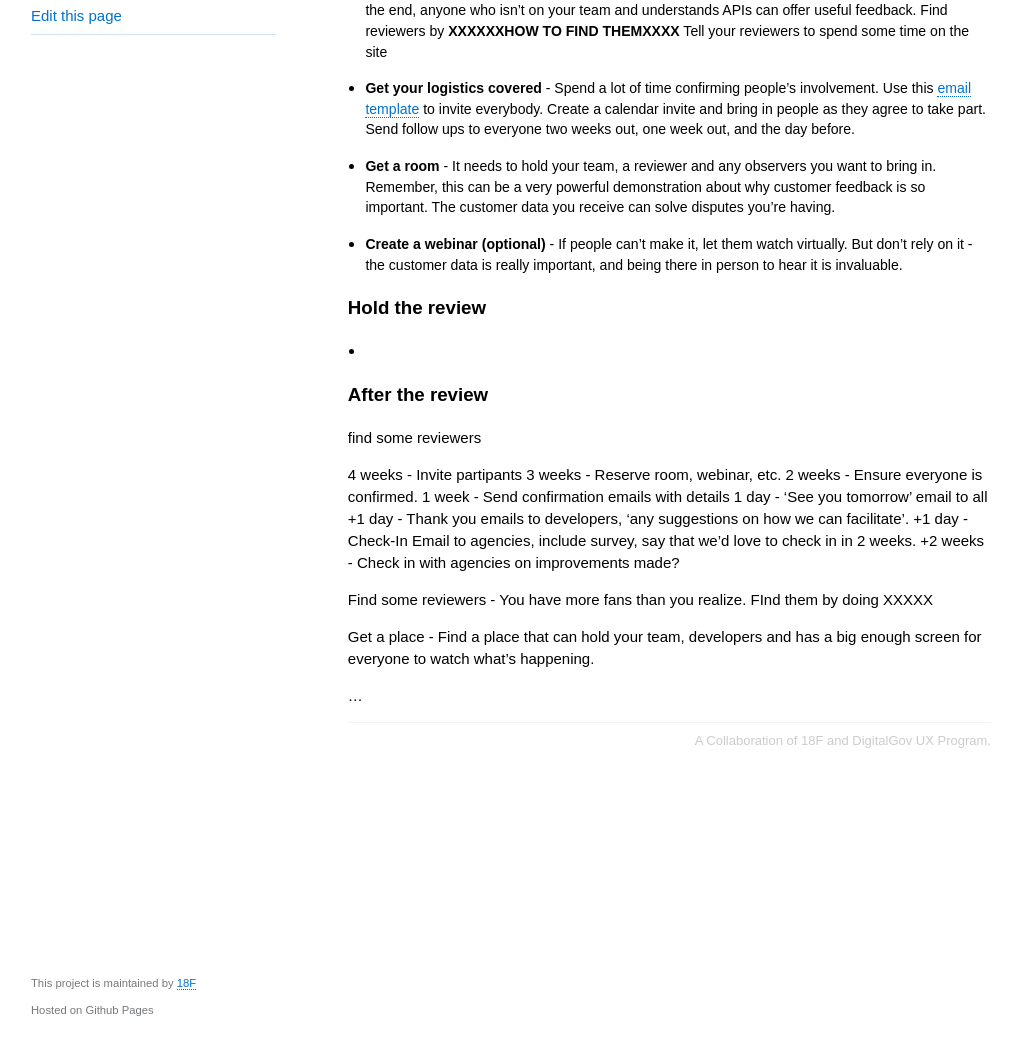
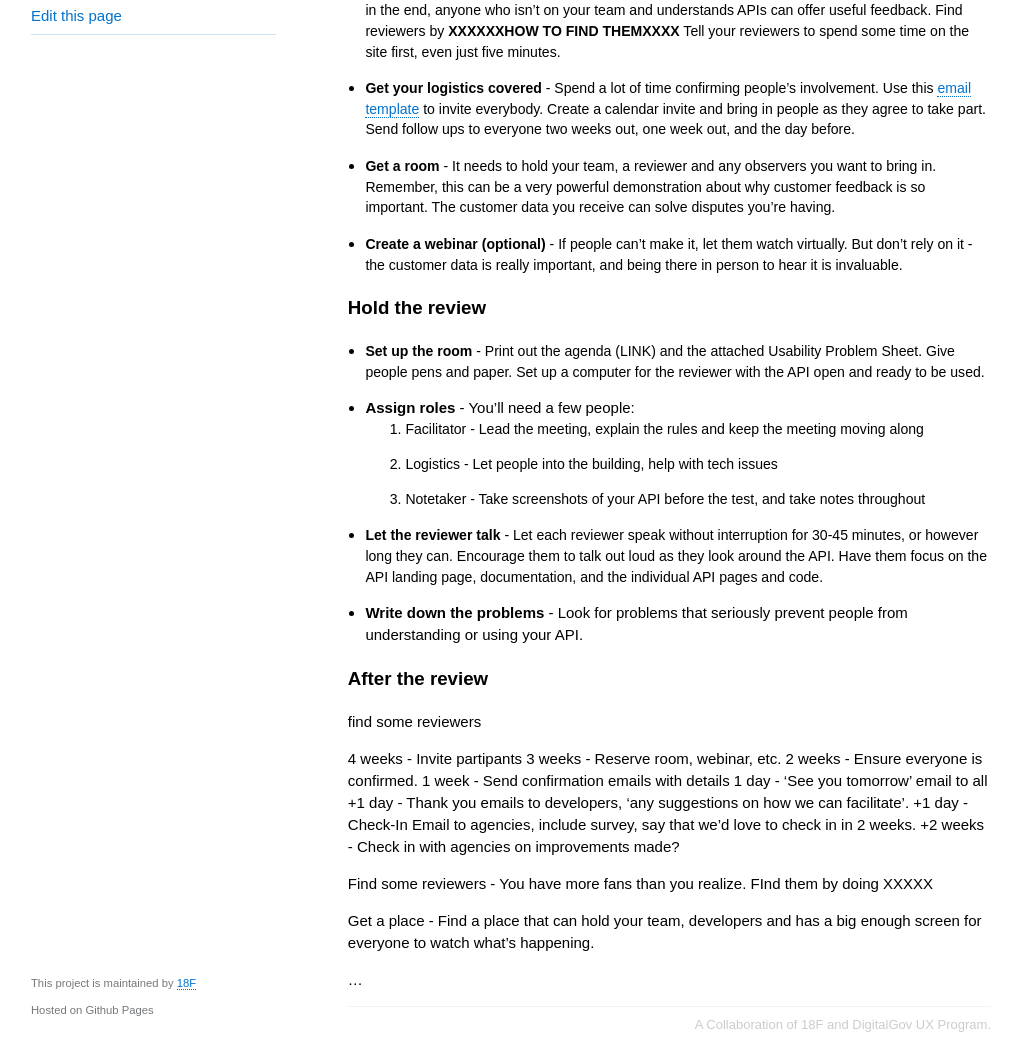
Before and after one commit to 18F/API-Usability-Testing, a Jekyll site: the page built from pages/guide.md, in a window 1280 px wide and 1400 px high. Shown: the part 350-1400 px from the top of the window, without its empty margins (129-1150 px from the left). Built offline with Jekyll 4.4.1, drawn with Linux system fonts in a browser that asks for light colours; some of the changed text lies outside the part shown.

Commit message:
Update guide.md

```diff
--- a/pages/guide.md
+++ b/pages/guide.md
@@ -8,7 +8,7 @@ Here's how to create your own API Usability Evaluation:
 ### Plan
 + **Sell this concept to your team** - You're going to be spending some time getting this together, so let's make it count. Do people understand why User Experience is important? Are they willing to make changes based on the feedback you get? Get people on board, and get them excited about the evaluation.
 
-+ **Find some reviwers** - You want to get people who are close to your customers as possible. But in the end, anyone who isn't on your team and understands APIs can offer useful feedback. Find reviewers by **XXXXXXHOW TO FIND THEMXXXX** Tell your reviewers to spend some time on the site
++ **Find some reviwers** - You want to get 2-4 people who are close to your customers as possible. But in the end, anyone who isn't on your team and understands APIs can offer useful feedback. Find reviewers by **XXXXXXHOW TO FIND THEMXXXX** Tell your reviewers to spend some time on the site first, even just five minutes.
 
 + **Get your logistics covered** -  Spend a lot of time confirming people's involvement. Use this [email template](http://18f.github.io/API-Usability-Testing/pages/templates)  to invite everybody. Create a calendar invite and bring in people as they agree to take part. Send follow ups to everyone two weeks out, one week out, and the day before.
 
@@ -18,8 +18,16 @@ Here's how to create your own API Usability Evaluation:
 
 ### Hold the review
 
-+
++ **Set up the room** - Print out the agenda (LINK) and the attached Usability Problem Sheet. Give people pens and paper. Set up a computer for the reviewer with the API open and ready to be used.
 
++ **Assign roles** - You'll need a few people:
+1. Facilitator - Lead the meeting, explain the rules and keep the meeting moving along
+2. Logistics - Let people into the building, help with tech issues
+3. Notetaker - Take screenshots of your API before the test, and take notes throughout
+
++ **Let the reviewer talk** - Let each reviewer speak without interruption for 30-45 minutes, or however long they can.  Encourage them to talk out loud as they look around the API. Have them focus on the API landing page, documentation, and the individual API pages and code.
+
++ **Write down the problems** - Look for problems that seriously prevent people from understanding or using your API.
 
 
 ### After the review
```
